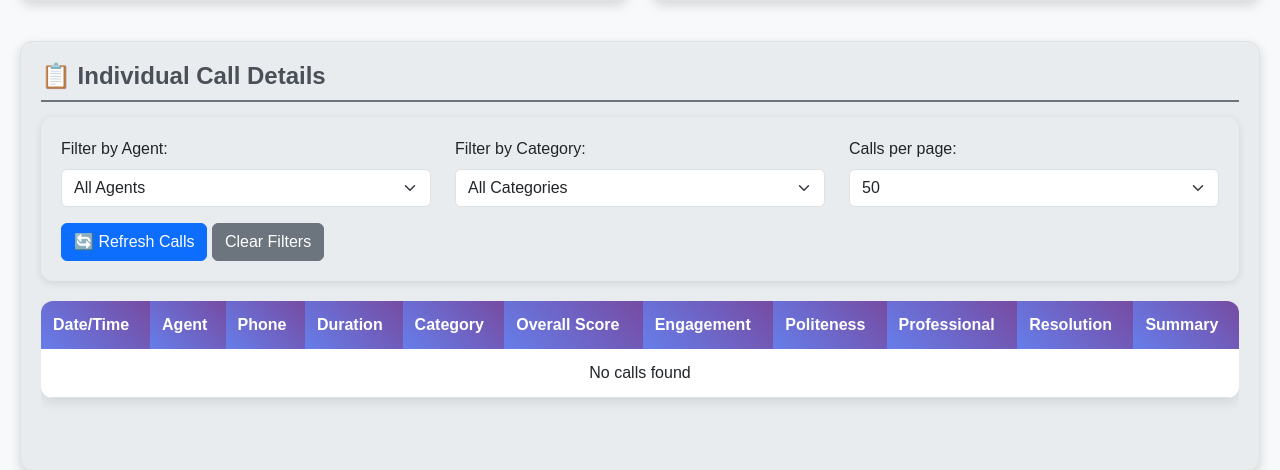
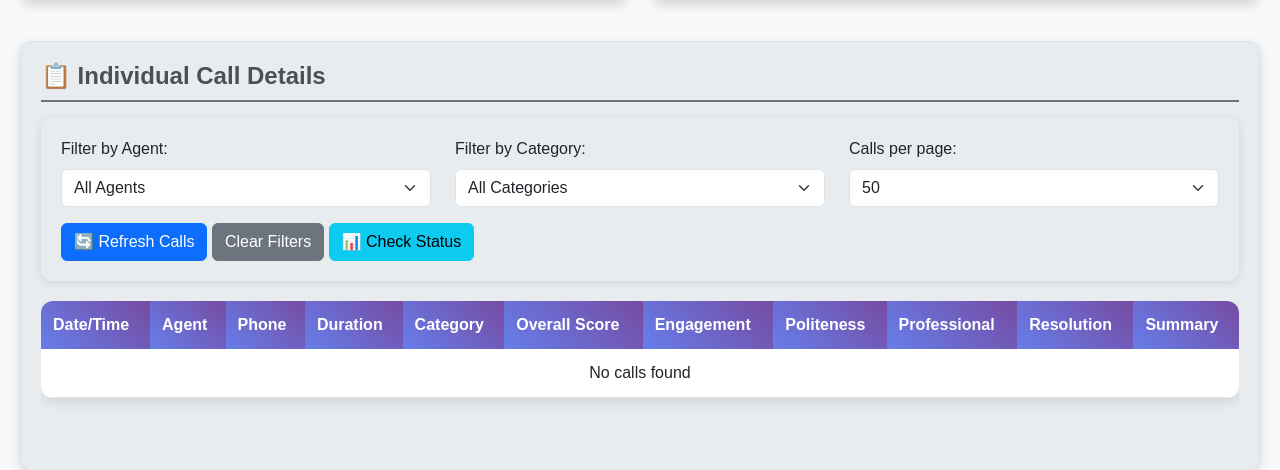
Before and after one commit to kanchang12/sunmotors, a Flask app: page / in a window 1280 px wide. Shown: the part 1317-1787 px from the top of the page. Run offline with Flask 3, Linux system fonts and the light colour scheme; data that the repository does not hold is empty; some libraries are stand-ins or nearby versions.

Commit message:
Update index.html

```diff
--- a/templates/index.html
+++ b/templates/index.html
@@ -223,6 +223,22 @@
             0%, 50% { opacity: 1; }
             51%, 100% { opacity: 0.3; }
         }
+        .error-alert {
+            background-color: #f8d7da;
+            color: #721c24;
+            padding: 15px;
+            border-radius: 8px;
+            margin-bottom: 20px;
+            border: 1px solid #f5c6cb;
+        }
+        .success-alert {
+            background-color: #d4edda;
+            color: #155724;
+            padding: 15px;
+            border-radius: 8px;
+            margin-bottom: 20px;
+            border: 1px solid #c3e6cb;
+        }
     </style>
 </head>
 <body>
@@ -231,6 +247,9 @@
             <h1>📞 Call Analysis Dashboard</h1>
             <p>Real-time insights from Xelion calls with AI-powered transcription and analysis</p>
         </div>
+
+        <!-- Status Messages -->
+        <div id="alertContainer"></div>
 
         <!-- Auto-Start Status -->
         <div class="auto-status">
@@ -380,6 +399,7 @@
                         <div class="col-md-12">
                             <button class="btn btn-primary" id="refreshCallsBtn">🔄 Refresh Calls</button>
                             <button class="btn btn-secondary" id="clearFiltersBtn">Clear Filters</button>
+                            <button class="btn btn-info" id="checkStatusBtn">📊 Check Status</button>
                         </div>
                     </div>
                 </div>
@@ -437,6 +457,33 @@
             per_page: 50
         };
 
+        // --- Utility Functions ---
+        function showAlert(message, type = 'info') {
+            const alertContainer = document.getElementById('alertContainer');
+            const alertClass = type === 'error' ? 'error-alert' : 'success-alert';
+
+            const alertDiv = document.createElement('div');
+            alertDiv.className = alertClass;
+            alertDiv.innerHTML = `
+                <strong>${type === 'error' ? '❌ Error:' : '✅ Success:'}</strong> ${message}
+                <button type="button" class="btn-close float-end" aria-label="Close" onclick="this.parentElement.remove()"></button>
+            `;
+
+            alertContainer.appendChild(alertDiv);
+
+            // Auto-remove after 5 seconds
+            setTimeout(() => {
+                if (alertDiv.parentElement) {
+                    alertDiv.remove();
+                }
+            }, 5000);
+        }
+
+        function handleFetchError(error, context = 'operation') {
+            console.error(`Error in ${context}:`, error);
+            showAlert(`Failed to ${context}. Please check the console for details.`, 'error');
+        }
+
         // --- Gauge Chart Utility ---
         function createGaugeChart(ctx, value, label) {
             return new Chart(ctx, {
@@ -456,22 +503,14 @@
                     rotation: 270,
                     circumference: 180,
                     plugins: {
-                        legend: {
-                            display: false
-                        },
-                        tooltip: {
-                            enabled: false
-                        }
+                        legend: { display: false },
+                        tooltip: { enabled: false }
                     },
                     elements: {
-                        arc: {
-                            borderWidth: 0
-                        }
+                        arc: { borderWidth: 0 }
                     },
                     layout: {
-                        padding: {
-                            bottom: 20
-                        }
+                        padding: { bottom: 20 }
                     },
                     animation: {
                         animateRotate: true,
@@ -506,9 +545,10 @@
         let skipGaugeChart, manInVanGaugeChart, generalEnquiryGaugeChart, complaintGaugeChart, missedNoAudioGaugeChart;
 
         function updateGauges(data) {
+            try {
                 const categories = data.category_call_ratings;
 
-            // Initialize or update SKIP gauge
+                // Update SKIP gauge
                 const skipCanvas = document.getElementById('skipGauge');
                 const skipScore = categories.SKIP ? categories.SKIP.average_score : 0;
                 const skipCount = categories.SKIP ? categories.SKIP.count : 0;
@@ -516,7 +556,7 @@
                 if (skipGaugeChart) skipGaugeChart.destroy();
                 skipGaugeChart = createGaugeChart(skipCanvas.getContext('2d'), skipScore, 'SKIP');
 
-            // Initialize or update Man in Van gauge
+                // Update Man in Van gauge
                 const manInVanCanvas = document.getElementById('manInVanGauge');
                 const manInVanScore = categories['man in van'] ? categories['man in van'].average_score : 0;
                 const manInVanCount = categories['man in van'] ? categories['man in van'].count : 0;
@@ -524,7 +564,7 @@
                 if (manInVanGaugeChart) manInVanGaugeChart.destroy();
                 manInVanGaugeChart = createGaugeChart(manInVanCanvas.getContext('2d'), manInVanScore, 'Man in Van');
 
-            // Initialize or update General Enquiry gauge
+                // Update General Enquiry gauge
                 const generalEnquiryCanvas = document.getElementById('generalEnquiryGauge');
                 const generalEnquiryScore = categories['general enquiry'] ? categories['general enquiry'].average_score : 0;
                 const generalEnquiryCount = categories['general enquiry'] ? categories['general enquiry'].count : 0;
@@ -532,7 +572,7 @@
                 if (generalEnquiryGaugeChart) generalEnquiryGaugeChart.destroy();
                 generalEnquiryGaugeChart = createGaugeChart(generalEnquiryCanvas.getContext('2d'), generalEnquiryScore, 'General Enquiry');
 
-            // Initialize or update Complaint gauge
+                // Update Complaint gauge
                 const complaintCanvas = document.getElementById('complaintGauge');
                 const complaintScore = categories.complaint ? categories.complaint.average_score : 0;
                 const complaintCount = categories.complaint ? categories.complaint.count : 0;
@@ -540,13 +580,16 @@
                 if (complaintGaugeChart) complaintGaugeChart.destroy();
                 complaintGaugeChart = createGaugeChart(complaintCanvas.getContext('2d'), complaintScore, 'Complaint');
 
-            // Initialize or update Missed/No Audio gauge
+                // Update Missed/No Audio gauge
                 const missedNoAudioCanvas = document.getElementById('missedNoAudioGauge');
                 const missedNoAudioScore = categories['Missed/No Audio'] ? categories['Missed/No Audio'].average_score : 0;
                 const missedNoAudioCount = categories['Missed/No Audio'] ? categories['Missed/No Audio'].count : 0;
                 document.getElementById('missedNoAudioCount').innerText = `(${missedNoAudioCount} calls)`;
                 if (missedNoAudioGaugeChart) missedNoAudioGaugeChart.destroy();
                 missedNoAudioGaugeChart = createGaugeChart(missedNoAudioCanvas.getContext('2d'), missedNoAudioScore, 'Missed/No Audio');
+            } catch (error) {
+                console.error('Error updating gauges:', error);
+            }
         }
 
         // --- Score Badge Helper ---
@@ -561,6 +604,10 @@
         async function fetchDashboardData() {
             try {
                 const response = await fetch('/get_dashboard_data');
+                if (!response.ok) {
+                    throw new Error(`HTTP ${response.status}: ${response.statusText}`);
+                }
+
                 const data = await response.json();
 
                 document.getElementById('totalCalls').innerText = data.total_calls.toLocaleString();
@@ -594,7 +641,7 @@
                 updateGauges(data);
 
             } catch (error) {
-                console.error('Error fetching dashboard data:', error);
+                handleFetchError(error, 'fetch dashboard data');
             }
         }
 
@@ -611,6 +658,10 @@
                 });
 
                 const response = await fetch(`/get_calls_list?${params}`);
+                if (!response.ok) {
+                    throw new Error(`HTTP ${response.status}: ${response.statusText}`);
+                }
+
                 const data = await response.json();
 
                 // Update filters dropdowns
@@ -623,13 +674,14 @@
                 updatePagination(data.pagination);
 
             } catch (error) {
-                console.error('Error fetching calls list:', error);
+                handleFetchError(error, 'fetch calls list');
             } finally {
                 document.getElementById('callsLoading').style.display = 'none';
             }
         }
 
         function updateFiltersDropdowns(filters) {
+            try {
                 // Update agents dropdown
                 const agentSelect = document.getElementById('agentFilter');
                 const currentAgent = agentSelect.value;
@@ -653,9 +705,13 @@
                     if (category === currentCategory) option.selected = true;
                     categorySelect.appendChild(option);
                 });
+            } catch (error) {
+                console.error('Error updating filter dropdowns:', error);
+            }
         }
 
         function updateCallsTable(calls) {
+            try {
                 const tbody = document.getElementById('callsTableBody');
                 tbody.innerHTML = '';
 
@@ -695,9 +751,13 @@
                     `;
                     tbody.appendChild(row);
                 });
+            } catch (error) {
+                console.error('Error updating calls table:', error);
+            }
         }
 
         function updatePagination(pagination) {
+            try {
                 const paginationControls = document.getElementById('paginationControls');
                 paginationControls.innerHTML = '';
 
@@ -725,12 +785,39 @@
                 nextLi.className = `page-item ${pagination.page === pagination.pages ? 'disabled' : ''}`;
                 nextLi.innerHTML = '<a class="page-link" href="#" data-page="' + (pagination.page + 1) + '">Next</a>';
                 paginationControls.appendChild(nextLi);
+            } catch (error) {
+                console.error('Error updating pagination:', error);
+            }
+        }
+
+        // --- Status Check Function ---
+        async function checkSystemStatus() {
+            try {
+                const response = await fetch('/status');
+                if (!response.ok) {
+                    throw new Error(`HTTP ${response.status}: ${response.statusText}`);
+                }
+
+                const status = await response.json();
+
+                let statusMessage = `System Status:\n`;
+                statusMessage += `- Background Process: ${status.background_running ? '✅ Running' : '❌ Stopped'}\n`;
+                statusMessage += `- OpenAI: ${status.openai_connection_test ? '✅ Connected' : '❌ Failed'}\n`;
+                statusMessage += `- Processed Calls: ${status.processing_stats.total_processed}\n`;
+                statusMessage += `- Last Error: ${status.last_error || 'None'}`;
+
+                showAlert(statusMessage, status.background_running && status.openai_connection_test ? 'success' : 'error');
+
+            } catch (error) {
+                handleFetchError(error, 'check system status');
+            }
         }
 
         // --- Event Listeners ---
         document.getElementById('refreshCallsBtn').addEventListener('click', () => {
             currentPage = 1;
             fetchCallsList();
+            showAlert('Refreshing calls list...', 'success');
         });
 
         document.getElementById('clearFiltersBtn').addEventListener('click', () => {
@@ -740,7 +827,10 @@
             currentFilters = { agent: '', category: '', per_page: 50 };
             currentPage = 1;
             fetchCallsList();
+            showAlert('Filters cleared', 'success');
         });
+
+        document.getElementById('checkStatusBtn').addEventListener('click', checkSystemStatus);
 
         // Filter change handlers
         document.getElementById('agentFilter').addEventListener('change', (e) => {
@@ -774,19 +864,31 @@
         });
 
         // --- Auto-start functionality ---
-        // Initialize dashboard when page loads
         document.addEventListener('DOMContentLoaded', function() {
             console.log('🚀 Dashboard loading - System auto-started via Flask route');
 
+            try {
                 // Initial data fetch
                 fetchDashboardData();
                 fetchCallsList();
 
-            // Auto-refresh data every 10 seconds
-            setInterval(fetchDashboardData, 10000);
-            setInterval(fetchCallsList, 15000);
+                // Auto-refresh data every 15 seconds
+                setInterval(() => {
+                    try {
+                        fetchDashboardData();
+                        fetchCallsList();
+                    } catch (error) {
+                        console.error('Error in auto-refresh:', error);
+                    }
+                }, 15000);
 
-            console.log('✅ Dashboard initialized - Auto-refreshing every 10-15 seconds');
+                console.log('✅ Dashboard initialized - Auto-refreshing every 15 seconds');
+                showAlert('Dashboard loaded successfully! Monitoring NEW calls only.', 'success');
+
+            } catch (error) {
+                console.error('Error initializing dashboard:', error);
+                showAlert('Error initializing dashboard. Check console for details.', 'error');
+            }
         });
     </script>
 </body>
```
Lines whose indentation alone changed are shown as unchanged.
